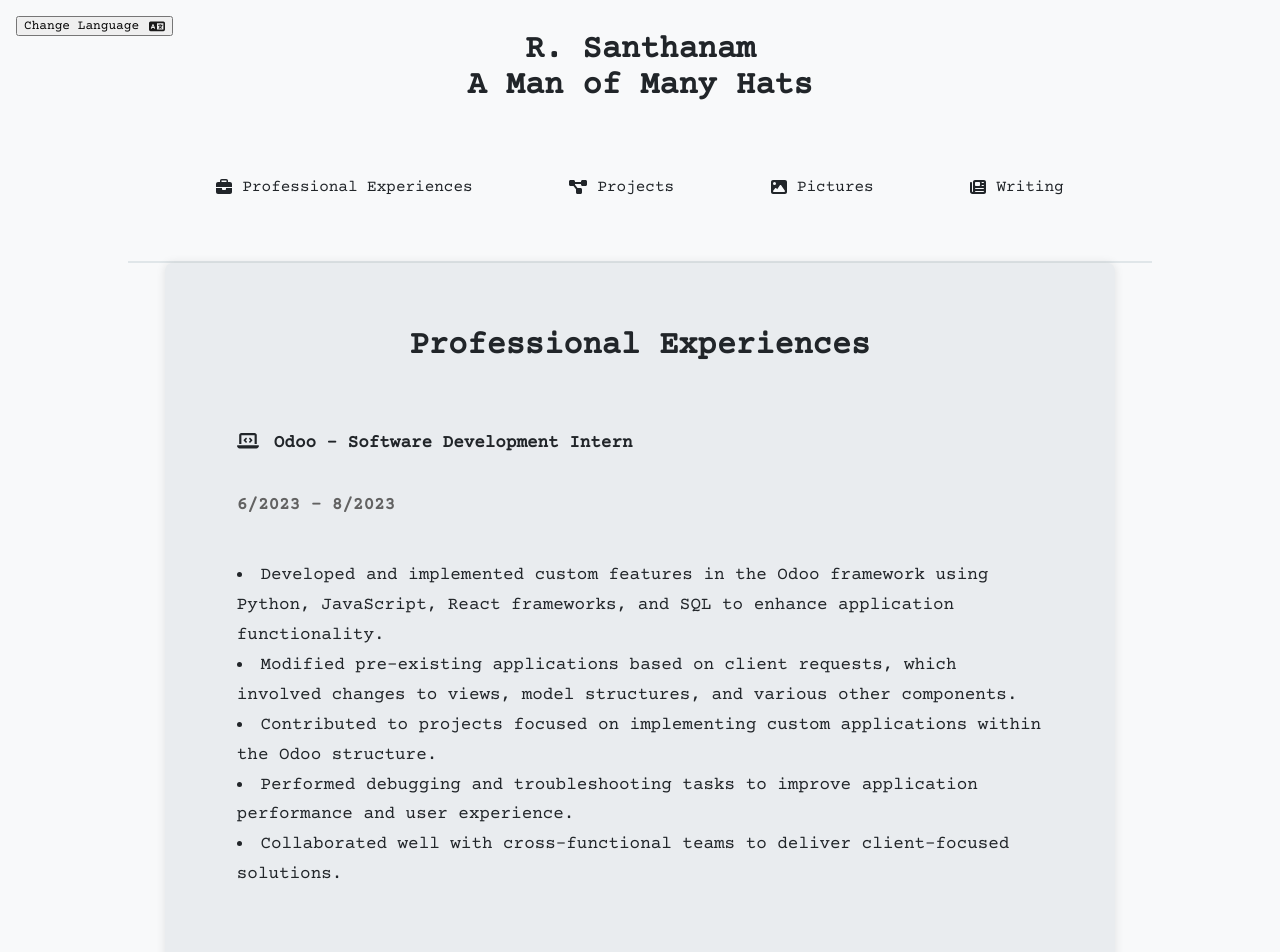
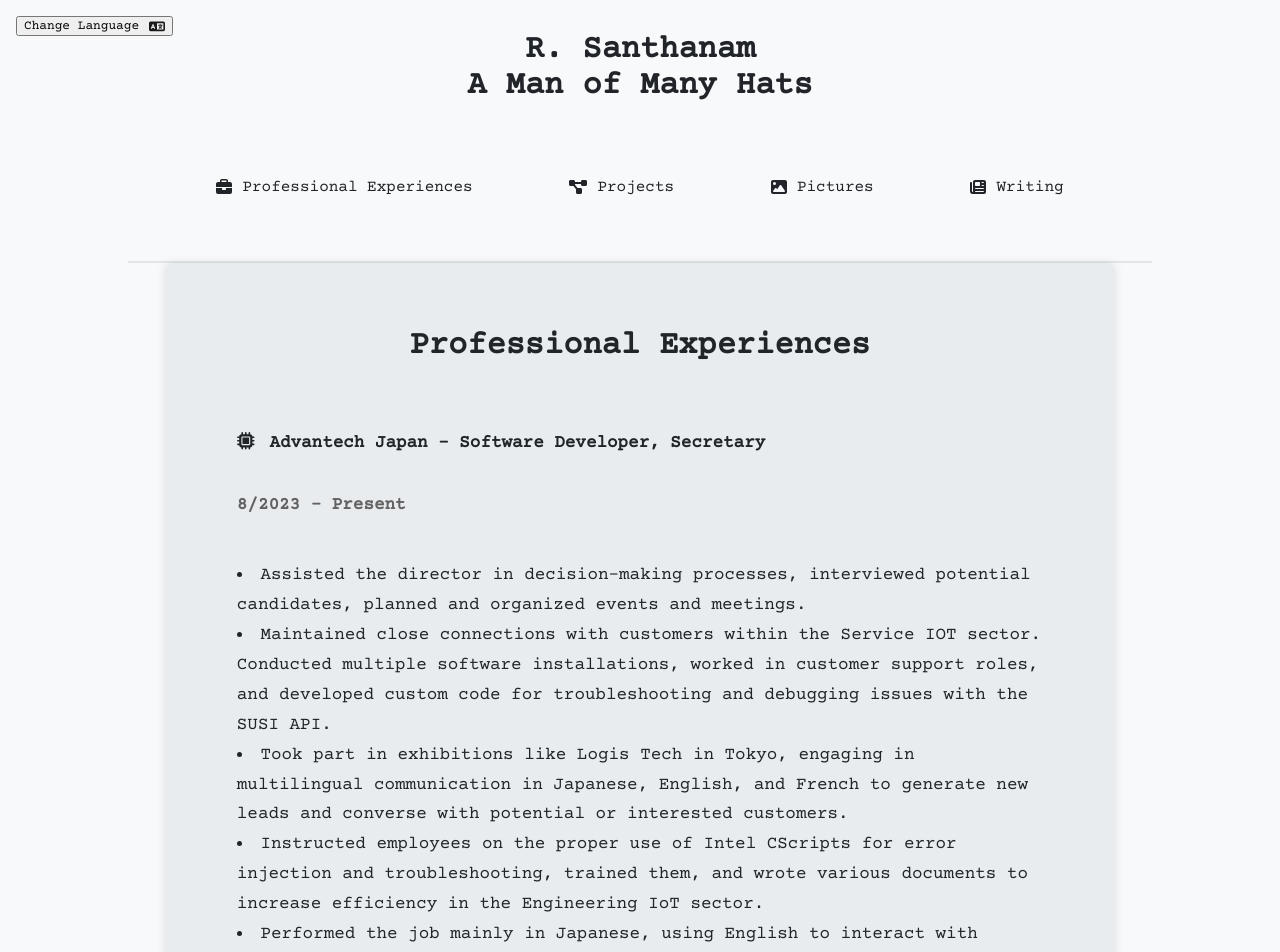
Before and after one commit to rishisant/santanamu_web, a React (Create React App) app: page /experience in a window 1280 px wide. Shown: the top 952 px of the page. Built offline with nearby package versions, Linux system fonts and the light colour scheme; a web font is replaced by a local one.

Commit message:
Experiences and others changed

```diff
--- a/src/Experience.js
+++ b/src/Experience.js
@@ -12,7 +12,7 @@ import { Link } from 'react-router-dom';
 import { FontAwesomeIcon } from "@fortawesome/react-fontawesome";
 import { faLanguage, faHouse, faDiagramProject, faImage } from "@fortawesome/free-solid-svg-icons";
 
-import { faLaptopCode, faPersonChalkboard, faDumbbell, faCalculator, faGraduationCap } from "@fortawesome/free-solid-svg-icons";
+import { faLaptopCode, faPersonChalkboard, faDumbbell, faCalculator, faGraduationCap, faMicrochip } from "@fortawesome/free-solid-svg-icons";
 
 import "./App.css";
 
@@ -74,6 +74,24 @@ const Experience = () => {
                 <div className="header_title">
                     {t("expr_desc")}
                 </div>
+
+                <div className="block_magnify">
+                    <div className="header_company">
+                        <FontAwesomeIcon icon={faMicrochip} style={{ marginRight: '15px' }} />
+                        {t("expr_title_adv")} - {t("expr_position_adv")}
+                    </div>
+                    <div className="header_date">
+                        {t("expr_date_adv")}
+                    </div>
+                    <div className="header_info_exp">
+                        <li>{t("expr_point1_adv")}</li>
+                        <li>{t("expr_point2_adv")}</li>
+                        <li>{t("expr_point3_adv")}</li>
+                        <li>{t("expr_point4_adv")}</li>
+                        <li>{t("expr_point5_adv")}</li>
+                    </div>
+                </div>
+
                 <div className="block_magnify">
                     <div className="header_company">
                         <FontAwesomeIcon icon={faLaptopCode} style={{ marginRight: '15px' }} />
--- a/src/locales/en.json
+++ b/src/locales/en.json
@@ -16,6 +16,16 @@
     "expr_edu_title": "Education",
 
     "expr_desc": "Professional Experiences",
+
+    "expr_title_adv": "Advantech Japan",
+    "expr_position_adv": "Software Developer, Secretary",
+    "expr_date_adv": "8/2023 - Present",
+    "expr_point1_adv": "Assisted the director in decision-making processes, interviewed potential candidates, planned and organized events and meetings.",
+    "expr_point2_adv": "Maintained close connections with customers within the Service IOT sector. Conducted multiple software installations, worked in customer support roles, and developed custom code for troubleshooting and debugging issues with the SUSI API.",
+    "expr_point3_adv": "Took part in exhibitions like Logis Tech in Tokyo, engaging in multilingual communication in Japanese, English, and French to generate new leads and converse with potential or interested customers.",
+    "expr_point4_adv": "Instructed employees on the proper use of Intel CScripts for error injection and troubleshooting, trained them, and wrote various documents to increase efficiency in the Engineering IoT sector.",
+    "expr_point5_adv": "Performed the job mainly in Japanese, using English to interact with foreign customers.",
+
     "expr_title_odoo": "Odoo",
     "expr_position_odoo": "Software Development Intern",
     "expr_date_odoo": "6/2023 - 8/2023",
--- a/src/locales/fr.json
+++ b/src/locales/fr.json
@@ -16,6 +16,16 @@
     "expr_edu_title": "Éducation",
 
     "expr_desc": "Expériences professionnelles",
+
+    "expr_title_adv": "Advantech Japon",
+    "expr_position_adv": "Développeur de logiciels, Secrétaire",
+    "expr_date_adv": "8/2023 - Présent",
+    "expr_point1_adv": "Assisté le directeur dans les processus de prise de décision, interrogé les candidats potentiels, planifié et organisé des événements et des réunions.",
+    "expr_point2_adv": "Maintenu des connexions étroites avec les clients au sein du secteur Service de l'IdO. Effectué plusieurs installations de logiciels, des rôles de support client, et développé du code personnalisé pour le dépannage et le débogage des problèmes liés à l'API SUSI.",
+    "expr_point3_adv": "Participé à des expositions comme Logis Tech à Tokyo, en engageant des communications multilingues en japonais, anglais et français pour générer de nouveaux leads et converser avec des clients potentiels ou intéressés.",
+    "expr_point4_adv": "Instructé les employés sur l’utilisation correcte des CScripts Intel pour l’injection d’erreurs et le dépannage, effectué leur formation, et rédigé divers documents pour augmenter l’efficacité dans le secteur Ingénierie de l'IdO.",
+    "expr_point5_adv": "Effectué le travail principalement en japonais, en utilisant l'anglais pour interagir avec des clients étrangers.",
+
     "expr_title_odoo": "Odoo",
     "expr_position_odoo": "Stagiaire en développement de logiciels",
     "expr_date_odoo": "6/2023 - 8/2023",
--- a/src/locales/jp.json
+++ b/src/locales/jp.json
@@ -15,10 +15,23 @@
 
     "expr_edu_title": "教育",
 
+
+
     "expr_desc": "プロフェッショナルな経験",
+
+    "expr_title_adv": "Advantech Japan",
+    "expr_position_adv": "ソフトウェア開発者、秘書",
+    "expr_date_adv": "8月2023年 - 現在",
+    "expr_point1_adv": "ディレクターの意思決定プロセスを支援し、候補者の面接を行い、イベントと会議の計画と組織を行いました。",
+    "expr_point2_adv": "サービスIoTセクター内の顧客との緊密なつながりを保ち、複数のソフトウェアのインストール、顧客サポート役割、およびSUSI APIの問題のトラブルシューティングとデバッグのためのカスタムコードの開発を行いました。",
+    "expr_point3_adv": "東京のLogis Techなどの展示会に参加し、日本語、英語、フランス語での多言語コミュニケーションを行い、新規リードを生成し、潜在的な顧客や興味を持った顧客との会話を行いました。",
+    "expr_point4_adv": "Intel CScriptsのエラーインジェクションとトラブルシューティングの適切な使用方法を社員に指導し、それらの訓練を行ったばかりでなく、各種文書を書き、工学IoTセクターの効率を向上させました。",
+    "expr_point5_adv": "主に日本語で仕事を行い、外国の顧客と交流するために英語を使用しました。",
+
+
     "expr_title_odoo": "Odoo",
-    "expr_position_odoo": "Software Development Intern",
-    "expr_date_odoo": "6/2023 - 8/2023",
+    "expr_position_odoo": "ソフトウェア開発インターン",
+    "expr_date_odoo": "6月2023年 - 8月2023年",
     "expr_point1_odoo": "Python, JavaScript, Reactフレームワーク, SQLを使用し、Odooフレームワークにカスタム機能を開発、実装し、アプリケーションの機能を強化しました。",
     "expr_point2_odoo": "クライアントのリクエストに基づいて既存のアプリケーションを変更しました。これにはビュー、モデル構造、その他のコンポーネントへの変更が含まれました。",
     "expr_point3_odoo": "Odooの構造内でカスタムアプリケーションを実装するプロジェクトに貢献しました。",
@@ -26,15 +39,15 @@
     "expr_point5_odoo": "クロス機能チームとの協力を行い、クライアントに焦点を当てたソリューションを提供しました。",
 
     "expr_title_idt": "iD Tech Camps",
-    "expr_position_idt": "Computer Science Instructor",
-    "expr_date_idt": "3/2023 - 6/2023",
+    "expr_position_idt": "コンピューターサイエンスインストラクター",
+    "expr_date_idt": "3月2023年 - 6月2023年",
     "expr_point1_idt": "C++, JavaScript, Pythonのパーソナライズされたレッスンを開発し、提供しました。これにはデータ構造とアルゴリズムなどの上級トピックを学生に紹介しました。",
     "expr_point2_idt": "10-15歳の生徒を教育・交流し、刺激的な学習環境を提供しました。",
     "expr_point3_idt": "プライベートチュータリングの機会をもたらす学生参加の成功を実証しました。これは効果的な教育とパーソナライズされた指導に対する僕の取り組みを強調しました。",
 
     "expr_title_headatt": "Texas A&M Rec Sports",
-    "expr_position_headatt": "Head Attendant",
-    "expr_date_headatt": "1/2022 - 9/2022",
+    "expr_position_headatt": "アテンダントのリーダー",
+    "expr_date_headatt": "1月2022年 - 9月2022年",
     "expr_point1_headatt": "多客流の学生レクリエーションセンターのシフトを管理し、最大600人の顧客を持つ施設を監督しました。",
     "expr_point2_headatt": "施設のスムーズな運営を保証するための必要な書類の管理およびアテンダントチームへの作業割り当てを行いました。",
     "expr_point3_headatt": "様々なエクササイズの正確な実行を示すことにより、学生やアスリートが身体的に最大のポテンシャルを達成するのを助けました。",
@@ -42,29 +55,29 @@
     "expr_point5_headatt": "マネジメントスキルを強化し、最善の実践を吸収し、効果的なチームダイナミクスとリーダーシップ戦略についての幅広い理解を養うために、さまざまなリーダーシップカンファレンスとイベントに参加しました。",
 
     "expr_title_att": "Texas A&M Rec Sports",
-    "expr_position_att": "Attendant",
-    "expr_date_att": "8/2021 - 12/2021",
+    "expr_position_att": "アテンダント",
+    "expr_date_att": "8月2021年 - 12月2021年",
     "expr_point1_att": "適切なエクササイズ技術をデモンストレーションすることや様々なスポーツとワークアウトについての専門知識を共有することで、学生および学生アスリートが身体的なポテンシャルを最大化するのを支援しました。",
     "expr_point2_att": "設備を定期的に消毒することや清潔なトレーニング環境を保つことにより、施設の衛生と清潔さを維持しました。",
     "expr_point3_att": "疑問に答えたり、ルールと規制を施行したりして、安全で尊重されるワークアウトカルチャーを維持しました。","expr_point4_att": "職業的かつ迅速な方法で学生の要求や問い合わせに対応することで、質の高いカスタマーサービスを提供しました。",
 
     "expr_title_pm": "Texas A&M College of Engineering",
-    "expr_position_pm": "Peer Mentor",
-    "expr_date_pm": "8/2021 - 12/2021",
+    "expr_position_pm": "教育助手",
+    "expr_date_pm": "8月2021年 - 12月2021年",
     "expr_point1_pm": "Texas A&Mの新入生エンジニアリング学生向けにメンターを務め、プログラムへのスムーズな移行をサポートしました。",
     "expr_point2_pm": "教員やスタッフと協力して、エンジニアリングプログラムでの学生の成功を向上させるための戦略を立案し、実施しました。",
     "expr_point3_pm": "生徒との1対1のミーティングを行い、彼らの個別のニーズ、目標、障害をより良く理解し、Texas A&Mでの学術生活の計画と実現を効果的に支援しました。",
 
     "expr_title_mt": "Mathnasium",
-    "expr_position_mt": "Mathematics Tutor",
-    "expr_date_mt": "6/2019 - 12/2019",
+    "expr_position_mt": "数学の家庭教師",
+    "expr_date_mt": "6月2019年 - 12月2019年",
     "expr_point1_mt": "1年生から12年生までの生徒に数学を教え、理解とパフォーマンスを向上させるための個別化された教授戦略を用いました。",
     "expr_point2_mt": "教室を清掃・整理することで秩序ある学習環境を維持しました。",
     "expr_point3_mt": "学習センターの効率的な運営を補助するために、ファイリングや整理などの行政業務に参加しました。",
 
     "expr_education": "Texas A&M University",
     "expr_edu_degree": "コンピューターサイエンス学士",
-    "expr_date_edu": "8/2020 - 12/2024",
+    "expr_edu_date": "8月2020年 - 12月2024年",
     "expr_point1_edu": "男子クラブバスケットボール主将",
     "expr_point2_edu": "TAMUHackやHackTXなど複数のハッカソンに参加。",
     "expr_point3_edu": "工学部ピアメンター",
```
